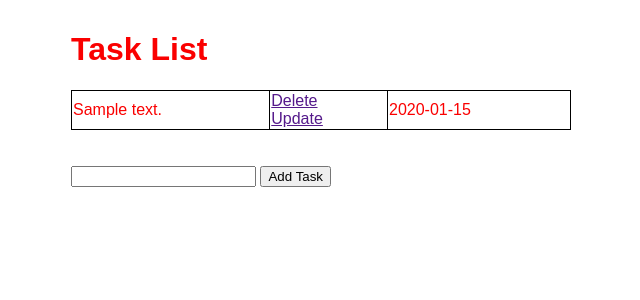
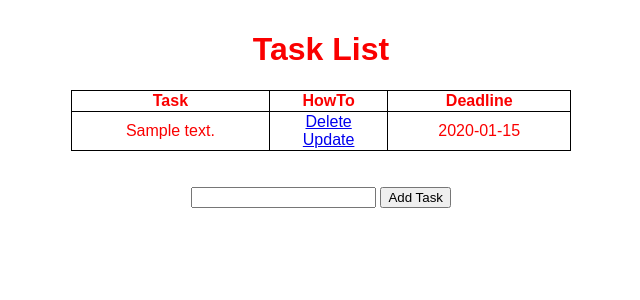
Before and after one commit to loveplay1983/flaskQuickStart, a Flask app: page / in a window 1280 px wide. Shown: the top 300 px of the page, without its empty margins (319-959 px from the left). Run offline with Flask 2, Linux system fonts and the light colour scheme; tables that the repository leaves empty hold one stand-in row (values such as "Sample post").

Commit message:
simple website is done, now adding improvement and notes

```diff
--- a/app.py
+++ b/app.py
@@ -44,12 +44,8 @@ class Todo(db.Model):
         return '<Task   %r>' % self.id
 
 
-
-
-
 # Url configurations
 @app.route('/', methods=['POST', 'GET'])
-
 def index():
     if request.method == 'POST':
         task_content = request.form['post_content_name']
@@ -64,7 +60,39 @@ def index():
             return 'Error occurred while adding the new task'
     else:
         tasks = Todo.query.order_by(Todo.date_created).all()
+        # first tasks is the index.html jinjia2 variable, the second tasks is the tasks variable in this func
         return render_template('index.html', tasks=tasks)
+
+@app.route('/delete/<int:id>')
+def delete(id):
+    task_to_delete = Todo.query.get_or_404(id)
+
+    try:
+        db.session.delete(task_to_delete)
+        db.session.commit()
+        return redirect('/')
+
+    except:
+        return 'There is a problem to deleteing that task'
+
+
+@app.route('/update/<int:id>', methods=['POST', 'GET'])
+def update(id):
+    task = Todo.query.get_or_404(id)
+
+    if request.method == 'POST':
+        task.content = request.form['content']
+
+        try:
+            db.session.commit()
+            return redirect('/')
+        except:
+            return 'There was an problem to update the data'
+    else:
+        # task=task  (first task is the template update.html task var, the second task is the task var in this func)
+        return render_template('update.html', task=task)
+
+
 
 
 # Main
--- a/static/css/main.css
+++ b/static/css/main.css
@@ -20,6 +20,7 @@
  }
 
  th, td {
+    text-align: center;
     border: 1px solid black;
     border-collapse: collapse;
   }
--- a/templates/index.html
+++ b/templates/index.html
@@ -9,44 +9,34 @@
 {% block body %}
 
 <div class='content'>
-    <h1>Task List</h1>
+    <h1 style="text-align: center;">Task List</h1>
+
+    {% if tasks|length < 1 %}
+    <h4 style="text-align: center">There is no data, add new data below</h4>
+    {% else %}
     <table>
-        <!-- <tr>
+        <tr>
             <th>Task</th>
             <th>HowTo</th>
             <th>Deadline</th>
         </tr>
-        <tr>
-            <td>Deep Learning</td>
-            <td>Math(Linear Algebra, Calculus, Statistics, etc...)</td>
-            <td>20210130</td>
-        </tr>
-        <tr>
-            <td>Ukulele</td>
-            <td>Elementary music notation, figer picking, etc...</td>
-            <td>Lifetime</td>
-        </tr>
-        <tr>
-            <td>Philosophy</td>
-            <td>Bunch of reading, thinking, writing(sometimes), etc...</td>
-            <td>Lifetime</td>
-        </tr> -->
         {% for task in tasks %}
         <tr>
             <td>{{ task.content }}</td>
             <td>
-                <a href="">Delete</a><br>
-                <a href="">Update</a>
+                <a href="/delete/{{ task.id }}">Delete</a><br>
+                <a href="/update/{{ task.id }}">Update</a>
             </td>
             <td>{{ task.date_created.date() }}</td>
         </tr>
         {% endfor %}
     </table>
+    {% endif %}
 
     <br>
     <br>
     <!-- update data -->
-    <form action="/" method="POST">
+    <form action="/" method="POST" style="text-align: center;">
         <input type="text" name='post_content_name' id="post_content_id">
         <input type="submit" value="Add Task">
     </form>
```
Also changed, not shown: templates/update.html (added, +22 -0 lines), README.md, test.db.
